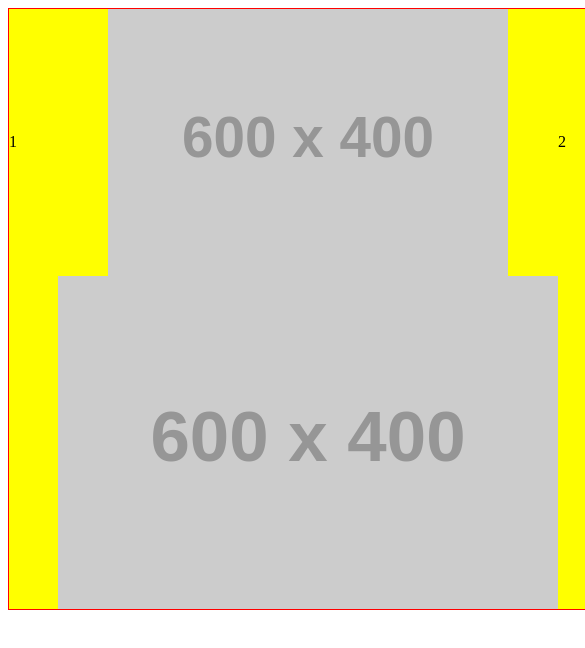
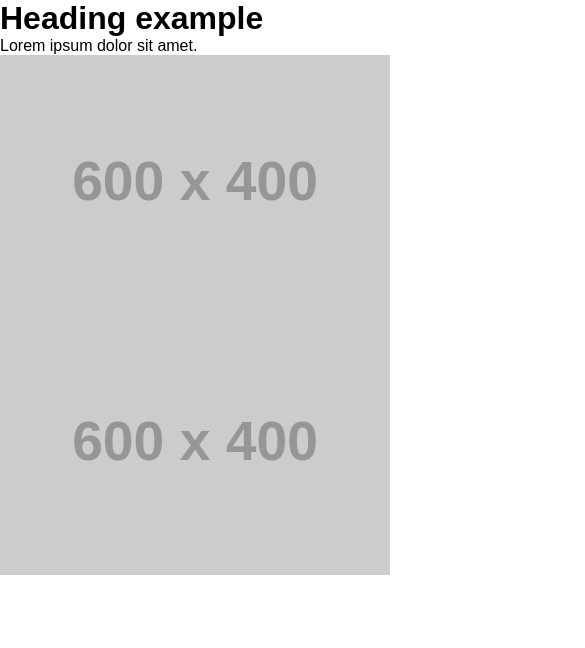
Before and after one commit to wptom/gulp-email, a website: page app/index.html in a window 390 px wide. Shown: the top 648 px of the page, 585 px wide, since content can reach past the window. Drawn offline with Linux system fonts and the light colour scheme; placeholder pictures from the web are drawn by us.

Commit message:
Responsivity added

```diff
--- a/app/index.html
+++ b/app/index.html
@@ -2,29 +2,47 @@
 <html xmlns="http://www.w3.org/1999/xhtml">
 <head>
     <meta content="text/html; charset=UTF-8" http-equiv="Content-Type" />
+    <meta name="viewport" content="width=device-width, initial-scale=1, maximum-scale=1" />
+    <meta http-equiv="X-UA-Compatible" content="IE=edge" />
     <title>Nový title</title>
-</head>
-<body>
     <style>
+        h1, h2, h3, h4, h5, h6, p { margin: 0px 0px 0px 0px; padding: 0px 0px 0px 0px; }
+        body { font-family: Arial, Helvetica, sans-serif; margin: 0px 0px 0px 0px; padding: 0px 0px 0px 0px; -webkit-text-size-adjust:none }
+        strong { font-weight: bold; }
         .d-block { display: block; }
         .d-inline-block { display: inline-block; }
         .b-none { border: none; }
-        .td-side { width: 100px; }
-        .td-center { width: 400px; }
-        .table-basic-style { border: 1px solid red; background-color: yellow; }
         .text-align-center { text-align: center; }
+
+        @media only screen and (max-device-width: 767px), only screen and (max-width: 767px) {
+            .mobile-w100 { width: 100% !important; }
+            .mobile-visible { display: block !important; }
+            .mobile-image { width: 100%; height: auto !important; }
+        }
+        @media only screen and (min-device-width: 768px), only screen and (min-width: 768px) {
+            .desktop-hidden { display: none !important; }
+        }
     </style>
-
-    <table class="table-basic-style" width="600" align="center" cellspacing="0" cellpadding="0">
+</head>
+<body>
+    <table width="100%" align="center" border="0" cellspacing="0" cellpadding="0">
         <tr>
-            <td>1</td>
-            <td class="td-center text-align-center"><img class="d-inline-block" src="https://dummyimage.com/600x400/000/fff" width="400" alt=""></td>
-            <td>2</td>
-        </tr>
-        <tr>
-            <td>&nbsp;</td>
-            <td><img class="d-block" src="https://dummyimage.com/600x400/000/fff" width="500" alt=""></td>
-            <td>&nbsp;</td>
+            <td align="center">
+                <table class="mobile-w100 mobile-color" width="600" align="center" border="0" cellspacing="0" cellpadding="0">
+                    <tr>
+                        <td>
+                            <h1>Heading example</h1>
+                            <p>Lorem ipsum dolor sit amet.</p>
+                        </td>
+                    </tr>
+                    <tr>
+                        <td><img class="d-block mobile-image" src="https://dummyimage.com/600x400/000/fff" width="600" height="400" alt=""></td>
+                    </tr>
+                    <tr>
+                        <td><img class="d-block mobile-image" src="https://dummyimage.com/600x400/c0c0c0/fff" width="600" height="400" alt=""></td>
+                    </tr>
+                </table>
+            </td>
         </tr>
     </table>
 </body>
--- a/gulpfile.js
+++ b/gulpfile.js
@@ -19,7 +19,10 @@ gulp.task('build-pug', function() {
 
 gulp.task('build-html', function() {
     return gulp.src('app/*.html')
-        .pipe(inlineCss())
+        .pipe(inlineCss({
+            removeStyleTags: false,
+            applyStyleTags: true
+        }))
         .pipe(gulp.dest('output/'));
 });
 
```
